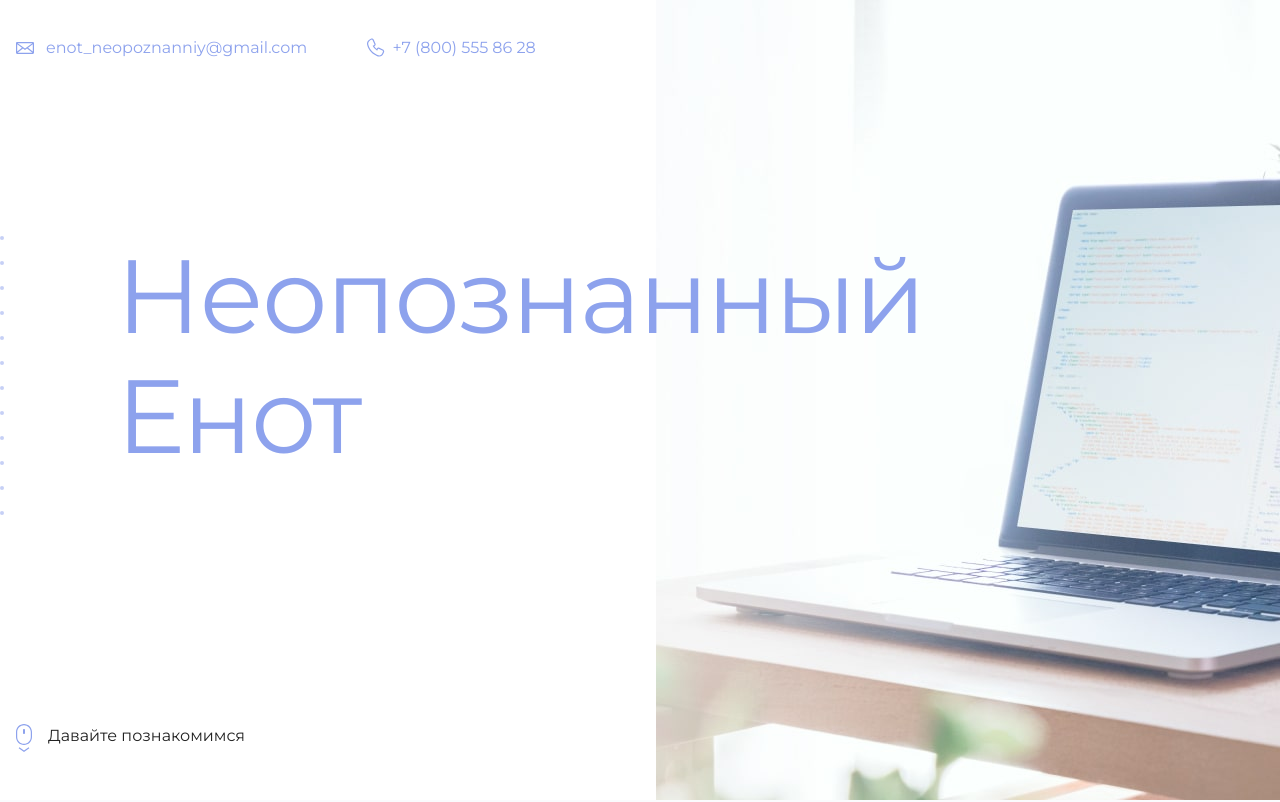
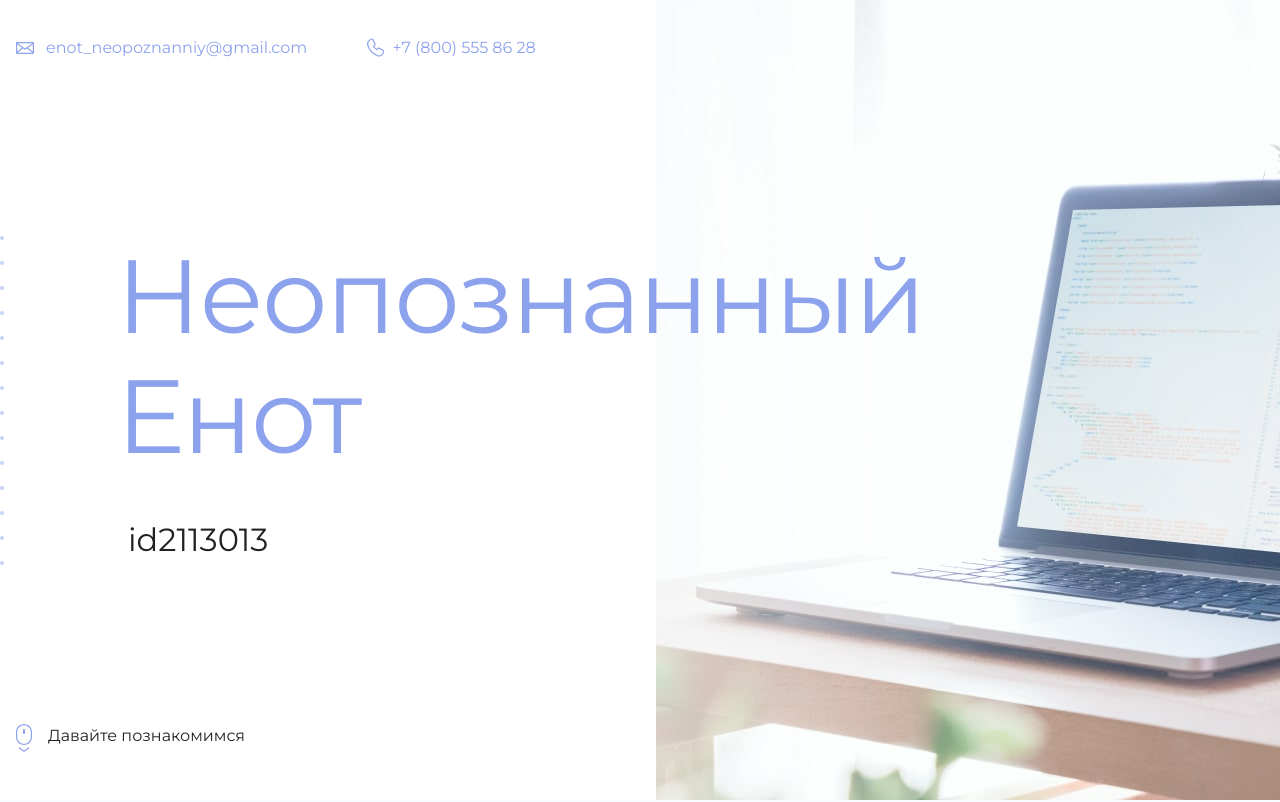
Before and after one commit to Linalleks/task-backend, a plain HTML site: page index.html in a window 1280 px wide. Shown: the top 802 px of the page. Drawn offline with Linux system fonts and the light colour scheme.

Commit message:
Add my id into index.html

```diff
--- a/index.html
+++ b/index.html
@@ -19,7 +19,7 @@
       <section class="hero-image">
         <div class="container">
           <h1 class="heading">Неопознанный Енот</h1>
-          <p><!-- Тут ваш id на сайте Академии --></p>
+          <p>id2113013</p>
         </div>
       </section>
 
```
